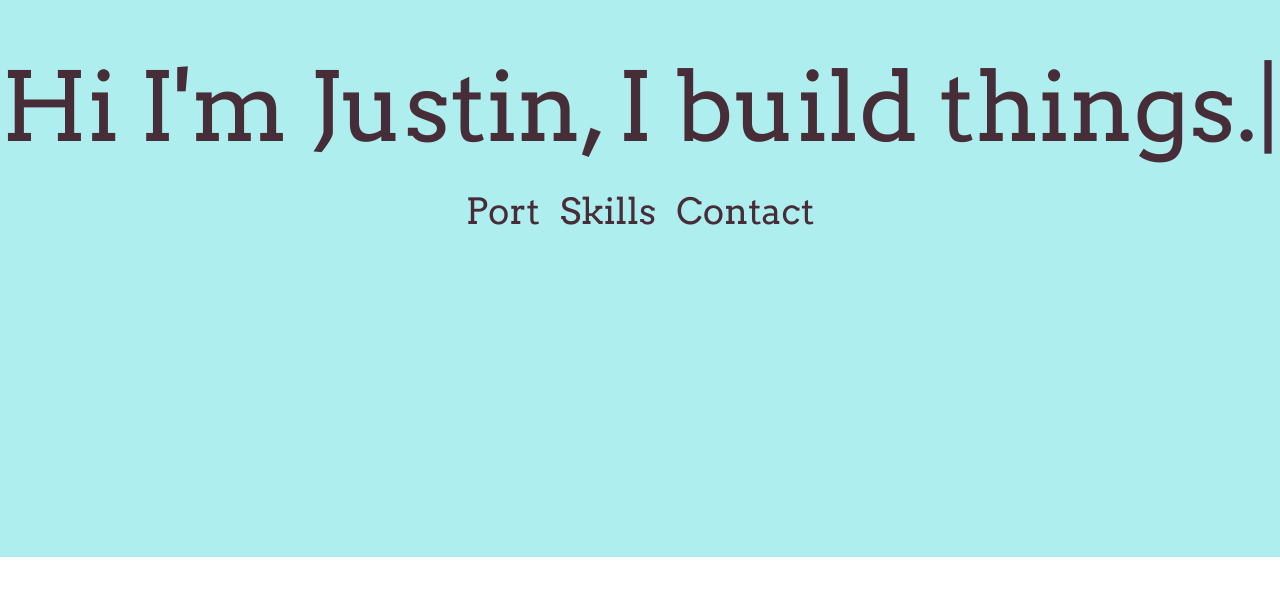
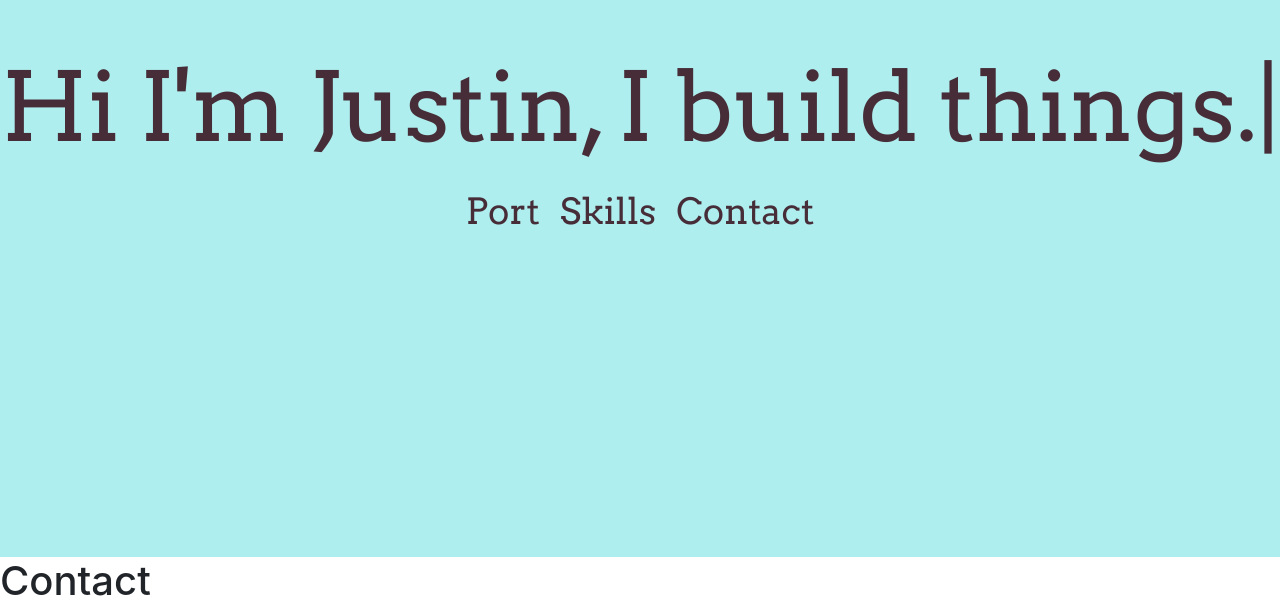
Before and after one commit to goldbeedev/portfolio, a React (Create React App) app: page /contact in a window 1280 px wide. Shown: the part 243-856 px from the top of the page. Before the commit the page ends 800 px from the top, so only its background shows below. Built offline with nearby package versions, Linux system fonts and the light colour scheme.

Commit message:
fixing some linting errors

```diff
--- a/package.json
+++ b/package.json
@@ -7,11 +7,13 @@
         "@types/node": "12.6.8",
         "@types/react": "16.8.23",
         "@types/react-dom": "16.8.5",
+        "@types/react-router-dom": "^4.3.5",
         "@types/react-typist": "^2.0.0",
         "bootstrap": "^4.3.1",
         "node-sass": "^4.12.0",
         "react": "^16.8.6",
         "react-dom": "^16.8.6",
+        "react-router-dom": "^5.0.1",
         "react-scripts": "3.0.1",
         "typescript": "3.5.3"
     },
@@ -21,7 +23,8 @@
         "test": "react-scripts test",
         "eject": "react-scripts eject",
         "pretty": "prettier \"src/**/*.{js,ts,tsx}\"",
-        "lint": "eslint --ext .js,.ts,.tsx ./"
+        "lint": "eslint --ext .js,.ts,.tsx ./",
+        "lint-fix": "eslint --fix --ext .js,.ts,.tsx ./"
     },
     "eslintConfig": {
         "extends": "react-app"
--- /dev/null
+++ b/src/contact/contact.tsx
@@ -0,0 +1,7 @@
+import React from 'react'
+class Contact extends React.Component {
+    render() {
+        return <h1>Contact</h1>
+    }
+}
+export default Contact
--- a/src/home/header.tsx
+++ b/src/home/header.tsx
@@ -2,8 +2,8 @@ import React from 'react'
 import Navbar from './nav'
 import Typist from 'react-typist'
 
-type MyState = {}
-type MyProps = {}
+interface MyState {}
+interface MyProps {}
 
 class Header extends React.Component<MyProps, MyState> {
     constructor(props: any) {
--- a/src/index.tsx
+++ b/src/index.tsx
@@ -1,10 +1,21 @@
 import React from 'react'
 import ReactDOM from 'react-dom'
+import { Route, Link, BrowserRouter as Router } from 'react-router-dom'
 import './main.scss'
 import App from './App'
 import * as serviceWorker from './serviceWorker'
+import Contact from './contact/contact'
 
-ReactDOM.render(<App />, document.getElementById('root'))
+const routing = (
+    <Router>
+        <div>
+            <Route path="/" component={App} />
+            <Route path="/contact" component={Contact} />
+        </div>
+    </Router>
+)
+
+ReactDOM.render(routing, document.getElementById('root'))
 
 // If you want your app to work offline and load faster, you can change
 // unregister() to register() below. Note this comes with some pitfalls.
--- a/src/serviceWorker.ts
+++ b/src/serviceWorker.ts
@@ -20,9 +20,9 @@ const isLocalhost = Boolean(
   ),
 )
 
-type Config = {
-  onSuccess?: (registration: ServiceWorkerRegistration) => void
-  onUpdate?: (registration: ServiceWorkerRegistration) => void
+interface Config {
+    onSuccess?: (registration: ServiceWorkerRegistration) => void;
+    onUpdate?: (registration: ServiceWorkerRegistration) => void;
 }
 
 export function register(config?: Config) {
```
Also changed, not shown: 2 other files (tests, documents, lock files or other folders). Lines whose indentation alone changed are shown as unchanged.
